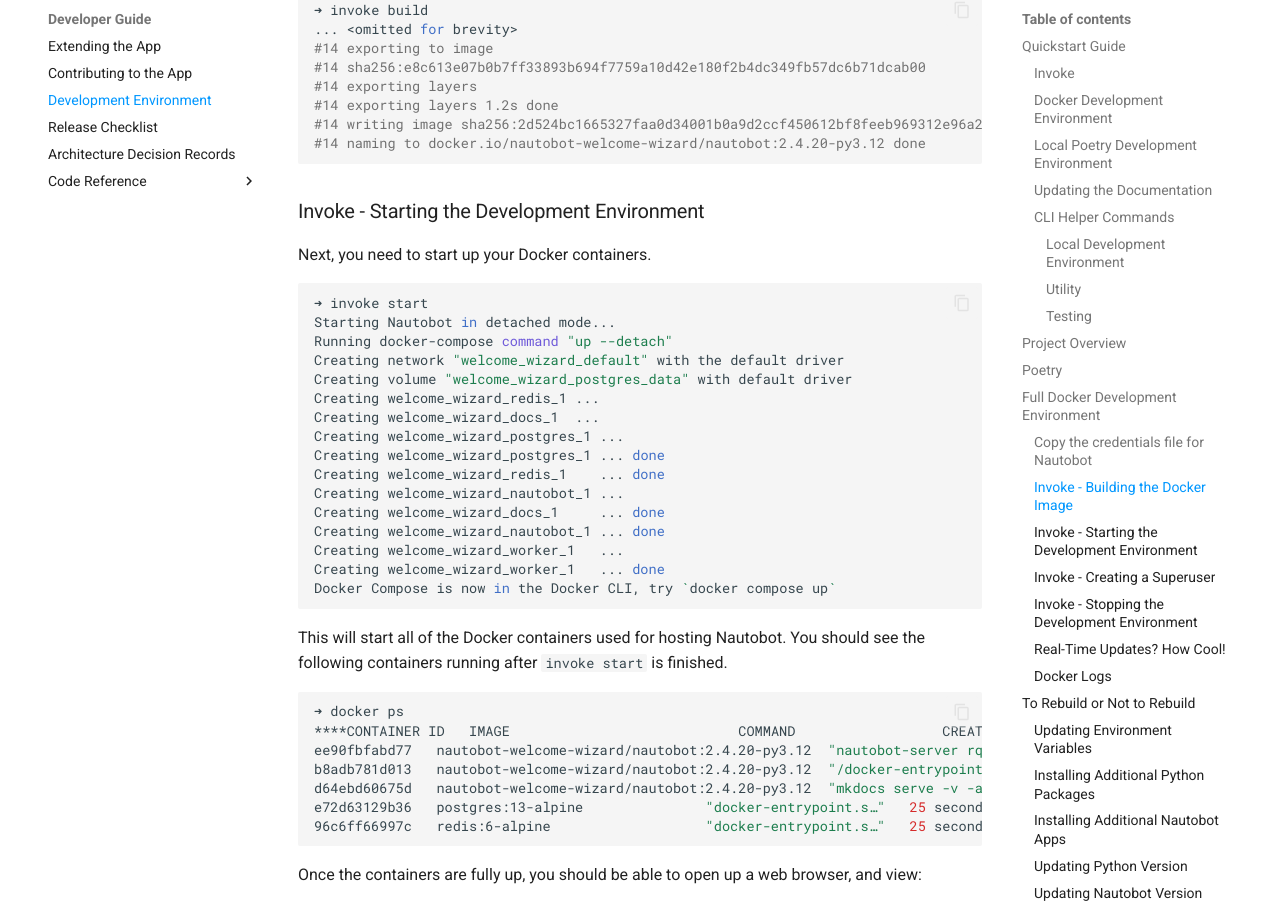
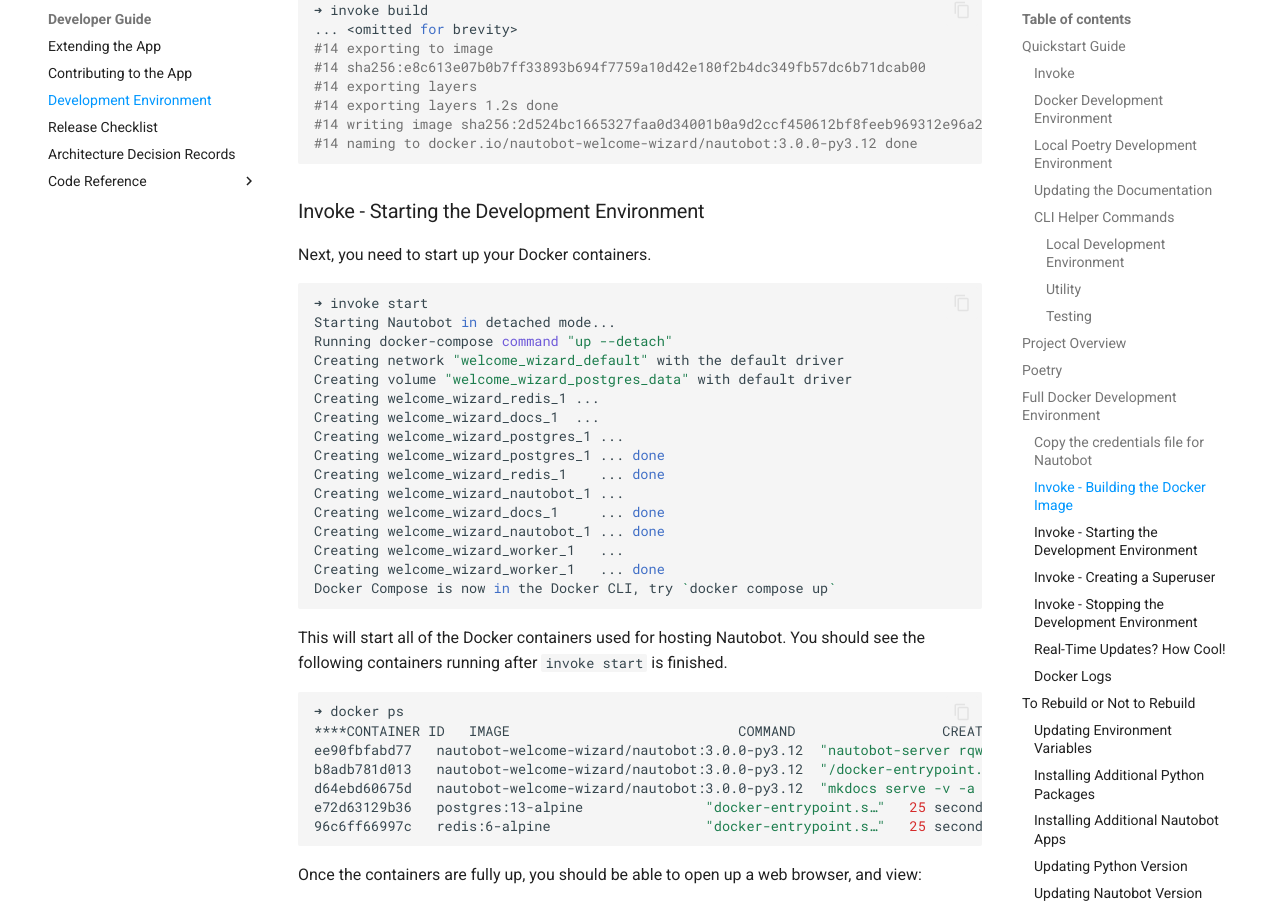
Before and after one commit to nautobot/nautobot-app-welcome-wizard, an MkDocs documentation site: the page built from docs/dev/dev_environment.md, in a window 1280 px wide and 1400 px high, scrolled down 5345 px. Shown: the part 126-1029 px from the top of the window. Built offline with MkDocs 1.6.1 and Material for MkDocs 9.7.7, drawn with Linux system fonts in a browser that asks for light colours; comment, search, counter and statistics services are not loaded; some of the changed text lies outside the part shown.

Commit message:
Cookie updated targeting develop by NetworkToCode Cookie Drift Manager Tool
## [3.0.0 (2025-12-30)](https://github.com/nautobot/cookiecutter-nautobot-app/releases/tag/3.0.0)

### Added

- [#291](https://github.com/nautobot/cookiecutter-nautobot-app/issues/291) - Added support for Python `3.13`.

### Changed

- [#291](https://github.com/nautobot/cookiecutter-nautobot-app/issues/291) - Updated minimum Nautobot version to `3.0.0`.
- [#291](https://github.com/nautobot/cookiecutter-nautobot-app/issues/291) - Updated maximum Nautobot version to `<4.0.0`.
- [#309](https://github.com/nautobot/cookiecutter-nautobot-app/issues/309) - Change the tag-nautobot-app workflow to support multiple nautobot-app versions.
- [#320](https://github.com/nautobot/cookiecutter-nautobot-app/issues/320) - Upstream testing now runs against selected branches.

### Documentation

- [#319](https://github.com/nautobot/cookiecutter-nautobot-app/issues/319) - Fixed nav typo and added missing 2.7.2 release notes.

### Housekeeping

- [#322](https://github.com/nautobot/cookiecutter-nautobot-app/issues/322) - Updated CI workflow to always regenerate poetry lockfile.

**Full Changelog**: https://github.com/nautobot/cookiecutter-nautobot-app/compare/nautobot-app-v2.7.2...nautobot-app-v3.0.0

````diff
--- a/docs/dev/dev_environment.md
+++ b/docs/dev/dev_environment.md
@@ -13,7 +13,7 @@
 
 The [Invoke](http://www.pyinvoke.org/) library is used to provide some helper commands based on the environment. There are a few configuration parameters which can be passed to Invoke to override the default configuration:
 
-- `nautobot_ver`: the version of Nautobot to use as a base for any built docker containers (default: 2.4.20)
+- `nautobot_ver`: the version of Nautobot to use as a base for any built docker containers (default: 3.0.0)
 - `project_name`: the default docker compose project name (default: `nautobot-welcome-wizard`)
 - `python_ver`: the version of Python to use as a base for any built docker containers (default: 3.12)
 - `local`: a boolean flag indicating if invoke tasks should be run on the host or inside the docker containers (default: False, commands will be run in docker containers)
@@ -181,7 +181,7 @@
 #14 exporting layers
 #14 exporting layers 1.2s done
 #14 writing image sha256:2d524bc1665327faa0d34001b0a9d2ccf450612bf8feeb969312e96a2d3e3503 done
-#14 naming to docker.io/nautobot-welcome-wizard/nautobot:2.4.20-py3.12 done
+#14 naming to docker.io/nautobot-welcome-wizard/nautobot:3.0.0-py3.12 done
 ```
 
 ### Invoke - Starting the Development Environment
@@ -212,9 +212,9 @@
 ```bash
 ➜ docker ps
 ****CONTAINER ID   IMAGE                            COMMAND                  CREATED          STATUS          PORTS                                       NAMES
-ee90fbfabd77   nautobot-welcome-wizard/nautobot:2.4.20-py3.12  "nautobot-server rqw…"   16 seconds ago   Up 13 seconds                                               welcome_wizard_worker_1
-b8adb781d013   nautobot-welcome-wizard/nautobot:2.4.20-py3.12  "/docker-entrypoint.…"   20 seconds ago   Up 15 seconds   0.0.0.0:8080->8080/tcp, :::8080->8080/tcp   welcome_wizard_nautobot_1
-d64ebd60675d   nautobot-welcome-wizard/nautobot:2.4.20-py3.12  "mkdocs serve -v -a …"   25 seconds ago   Up 18 seconds   0.0.0.0:8001->8080/tcp, :::8001->8080/tcp   welcome_wizard_docs_1
+ee90fbfabd77   nautobot-welcome-wizard/nautobot:3.0.0-py3.12  "nautobot-server rqw…"   16 seconds ago   Up 13 seconds                                               welcome_wizard_worker_1
+b8adb781d013   nautobot-welcome-wizard/nautobot:3.0.0-py3.12  "/docker-entrypoint.…"   20 seconds ago   Up 15 seconds   0.0.0.0:8080->8080/tcp, :::8080->8080/tcp   welcome_wizard_nautobot_1
+d64ebd60675d   nautobot-welcome-wizard/nautobot:3.0.0-py3.12  "mkdocs serve -v -a …"   25 seconds ago   Up 18 seconds   0.0.0.0:8001->8080/tcp, :::8001->8080/tcp   welcome_wizard_docs_1
 e72d63129b36   postgres:13-alpine               "docker-entrypoint.s…"   25 seconds ago   Up 19 seconds   0.0.0.0:5432->5432/tcp, :::5432->5432/tcp   welcome_wizard_postgres_1
 96c6ff66997c   redis:6-alpine                   "docker-entrypoint.s…"   25 seconds ago   Up 21 seconds   0.0.0.0:6379->6379/tcp, :::6379->6379/tcp   welcome_wizard_redis_1
 ```
@@ -410,7 +410,7 @@
     {
         "welcome_wizard": {
             ...
-            "nautobot_ver": "2.4.20",
+            "nautobot_ver": "3.0.0",
 	    ...
         }
     }
--- a/invoke.example.yml
+++ b/invoke.example.yml
@@ -1,6 +1,6 @@
 ---
 welcome_wizard:
-  nautobot_ver: "2.4.20"
+  nautobot_ver: "3.0.0"
   python_ver: "3.12"
   # local: false
   # compose_dir: "/full/path/to/nautobot-app-welcome-wizard/development"
--- a/invoke.mysql.yml
+++ b/invoke.mysql.yml
@@ -1,7 +1,7 @@
 ---
 welcome_wizard:
   project_name: "nautobot-welcome-wizard"
-  nautobot_ver: "2.4.20"
+  nautobot_ver: "3.0.0"
   local: false
   python_ver: "3.12"
   compose_dir: "development"
--- a/pyproject.toml
+++ b/pyproject.toml
@@ -16,6 +16,7 @@
     "Programming Language :: Python :: 3.10",
     "Programming Language :: Python :: 3.11",
     "Programming Language :: Python :: 3.12",
+    "Programming Language :: Python :: 3.13",
 ]
 packages = [
     { include = "welcome_wizard" },
@@ -26,9 +27,9 @@
 ]
 
 [tool.poetry.dependencies]
-python = ">=3.10,<3.13"
+python = ">=3.10,<3.14"
 # Used for local development
-nautobot = ">=2.4.20,<3.0.0"
+nautobot = ">=3.0.0,<4.0.0"
 
 [tool.poetry.group.dev.dependencies]
 coverage = "*"
--- a/tasks.py
+++ b/tasks.py
@@ -52,7 +52,7 @@
 namespace.configure(
     {
         "welcome_wizard": {
-            "nautobot_ver": "2.4.20",
+            "nautobot_ver": "3.0.0",
             "project_name": "nautobot-welcome-wizard",
             "python_ver": "3.12",
             "local": False,
````
Also changed, not shown: docs/admin/compatibility_matrix.md (+1 -1 lines), docs/admin/install.md (+1 -1 lines), .cookiecutter.json, .github/ISSUE_TEMPLATE/bug_report.md, .github/ISSUE_TEMPLATE/feature_request.md, 3 other files.
